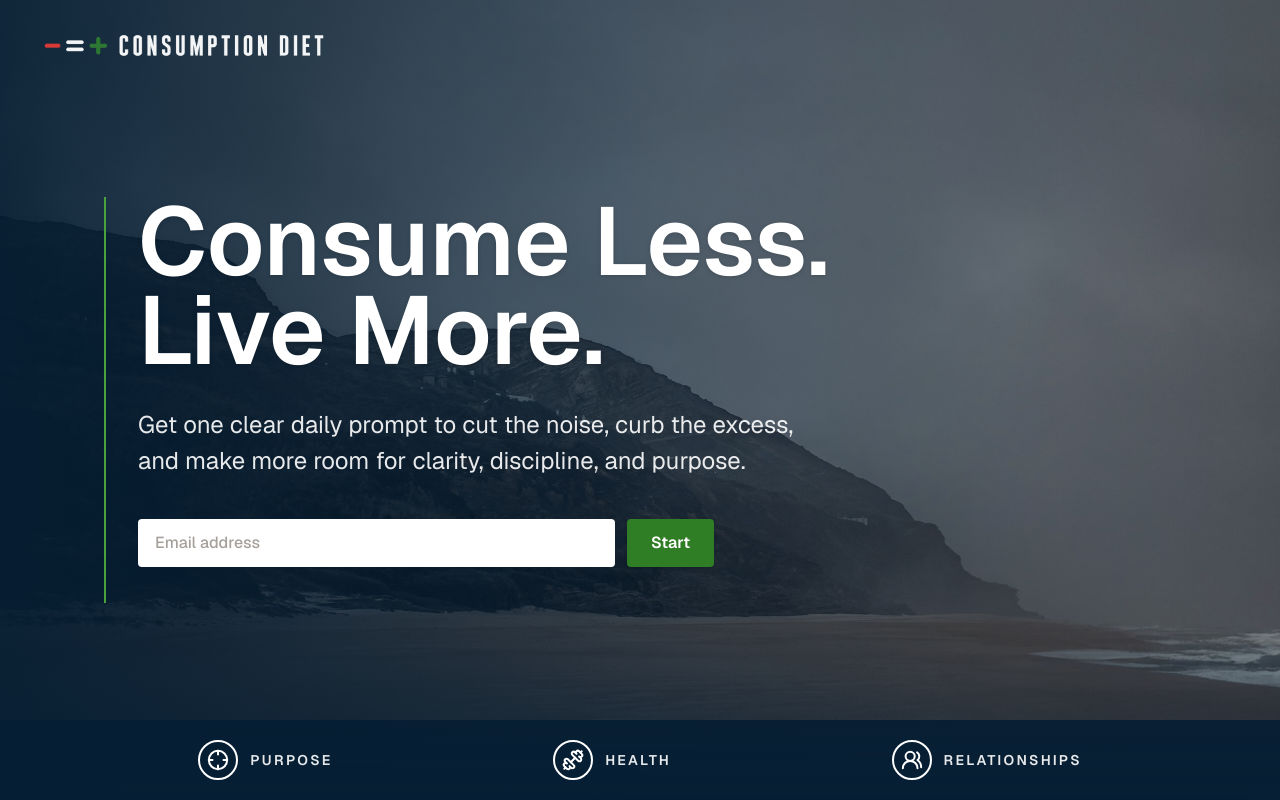
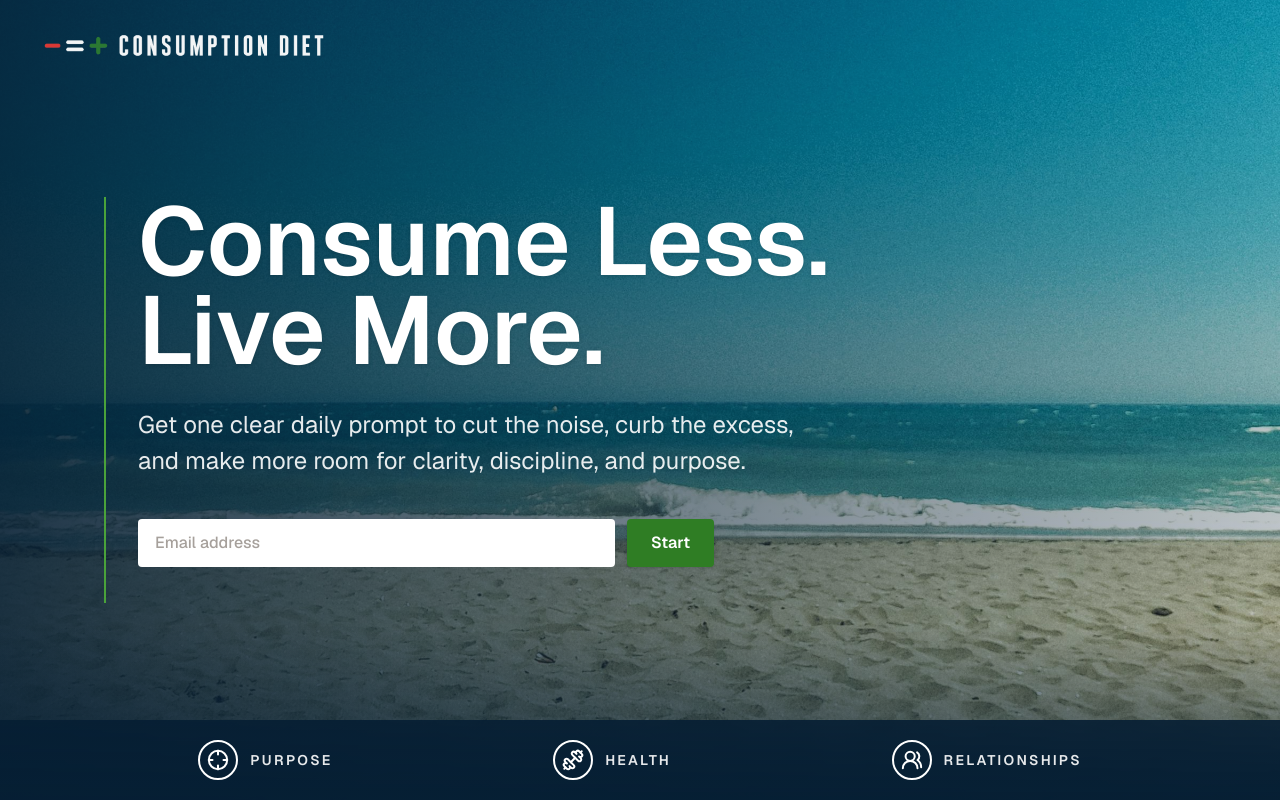
Before and after one commit to briantraudt/consumptiondiet, a Next.js app: page / in a window 1280 px wide. Built offline with nearby package versions, Linux system fonts and the light colour scheme.

Commit message:
Use brighter beach hero image

```diff
--- a/src/app/page.tsx
+++ b/src/app/page.tsx
@@ -21,15 +21,15 @@ export default function Home() {
       <section className="bg-[#061f34] text-[#061f34]">
         <div className="relative min-h-screen overflow-hidden">
           <Image
-            alt="Quiet beach with open sky and a distant person walking near the water"
-            className="absolute inset-0 h-full w-full object-cover object-[50%_58%]"
+            alt="Bright beach with open blue sky, sand, and ocean waves"
+            className="absolute inset-0 h-full w-full object-cover object-[50%_78%]"
             fill
             priority
             sizes="100vw"
-            src="/brand/hero-empty-beach.jpg"
+            src="/brand/hero-bright-beach.jpg"
           />
-          <div className="absolute inset-0 bg-[#061f34]/26" />
-          <div className="absolute inset-0 bg-gradient-to-r from-[#061f34]/92 via-[#061f34]/58 to-[#061f34]/18" />
+          <div className="absolute inset-0 bg-[#061f34]/18" />
+          <div className="absolute inset-0 bg-gradient-to-r from-[#061f34]/88 via-[#061f34]/48 to-[#061f34]/10" />
           <div className="absolute inset-x-0 bottom-0 h-44 bg-gradient-to-t from-[#061f34]/70 to-transparent" />
 
           <div className="absolute left-0 right-0 top-12 z-20 flex justify-center px-6 sm:left-8 sm:right-auto sm:top-8 sm:block sm:px-0 lg:left-10">
```
Also changed, not shown: public/brand/hero-bright-beach.jpg (added).
